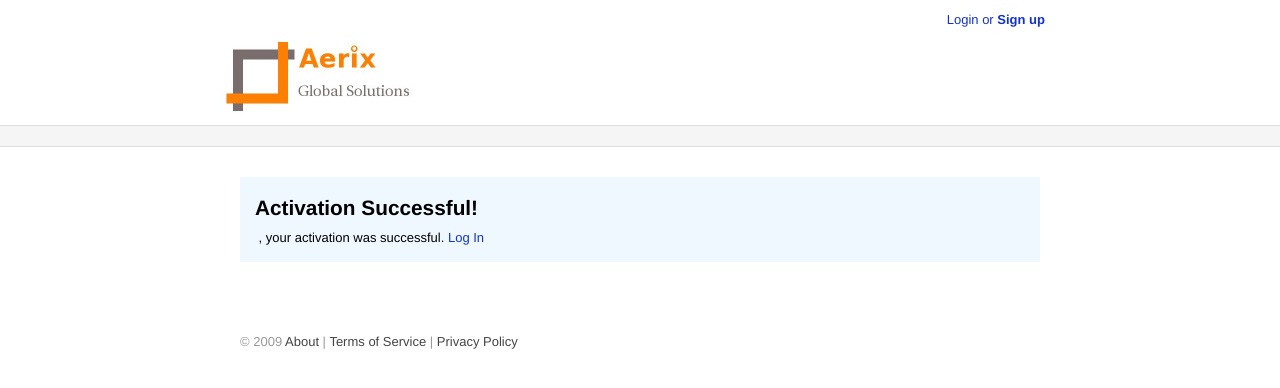
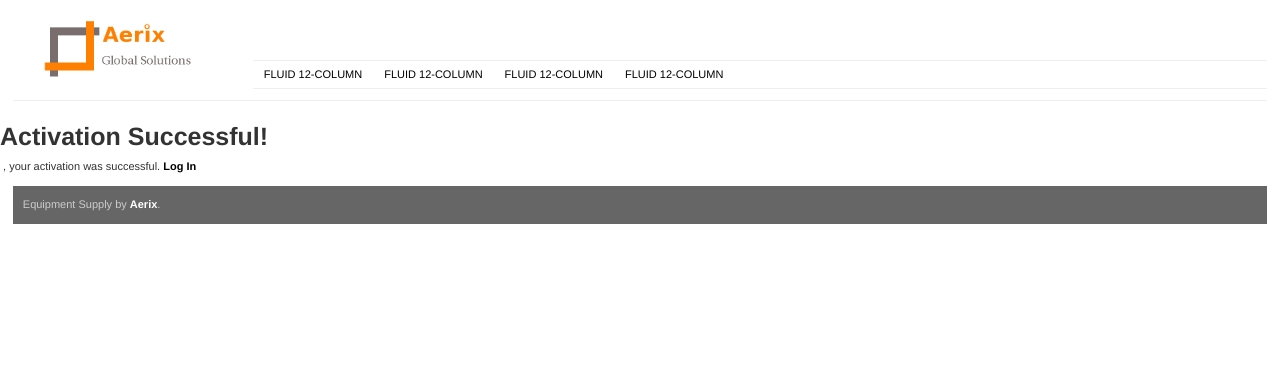
Before and after one commit to deone/eqsupply, a Django app: template templates/account/activate.html in a window 1280 px wide. Shown: the top 388 px of the page. Run offline with Django 3.2, Linux system fonts and the light colour scheme; the template is opened without the code that fills it, so the values that code supplies are empty; some libraries are stand-ins or nearby versions.

Commit message:
Remove obsolete styles and markup on UIs.

```diff
--- a/site_media/css/forms.css
+++ b/site_media/css/forms.css
@@ -1,15 +1,19 @@
-form p	{
-    border-bottom:solid 1px #dedede;
+form .instruction   {
     margin-bottom: 10px;
     padding-bottom: 5px;
+    border-bottom: solid 1px #dedede;
 }
 fieldset {
     border: none;
 }
 fieldset ol, fieldset ul    {
     list-style: none;
-    margin: 0px;
-    padding: 0px;
+    margin-left: -20px;
+    margin-bottom: 0px;
+}
+fieldset li p	{
+    font-style: italic;
+    margin-left: 120px;
 }
 ul.errorlist {
     width: 210px;
--- a/templates/account/base.html
+++ b/templates/account/base.html
@@ -1,8 +1,4 @@
 {% extends "base.html" %}
-
-{% block title %}
-    Account - {% block page_title %}{% endblock %}
-{% endblock %}
 
 {% block custom_css %}
     <link rel="stylesheet" href="/site_media/css/auth.css"/>
@@ -14,7 +10,7 @@
 {% endblock %}
 
 {% block body %}
-    <div id="account" class="clearfix padtop">
+    <div id="account">
 	{% block main %}{% endblock %}
 	{% block sidebar %}{% endblock %}
     </div>
--- a/templates/base.html
+++ b/templates/base.html
@@ -2,11 +2,12 @@
 <html xmlns="http://www.w3.org/1999/xhtml">
     <head>
 	<meta http-equiv="Content-Type" content="text/html; charset=utf-8"/>
-    <title>Aerix Equipment Supply - {% block title %}{% endblock %}</title>
-    <link rel="stylesheet" href="/site_media/css/reset.css"/>
-    <link rel="stylesheet" href="/site_media/css/text.css"/>
-    <link rel="stylesheet" href="/site_media/css/base.css"/>
-    <link rel="stylesheet" href="/site_media/css/forms.css"/>
+	<title>Aerix Equipment Supply</title>
+	<link rel="stylesheet" type="text/css" href="/site_media/css/reset.css" media="screen"/>
+	<link rel="stylesheet" type="text/css" href="/site_media/css/text.css" media="screen"/>
+	<link rel="stylesheet" type="text/css" href="/site_media/css/grid.css" media="screen"/>
+	<link rel="stylesheet" type="text/css" href="/site_media/css/layout.css" media="screen"/>
+	<link rel="stylesheet" type="text/css" href="/site_media/css/nav.css" media="screen"/>
 	<link rel="stylesheet" href="/site_media/css/tables.css"/>
 	{% block custom_css %}{% endblock %}
 	<script type="text/javascript" src="/site_media/js/jquery.js"></script>
@@ -15,7 +16,37 @@
 	{% block custom_js %}{% endblock %}
     </head>
     <body>
-    <div id="tabhead">
+	<div class="container_16">
+	    <div id="header">
+		<div id="logo" class="grid_3">
+		    <a href="http://www.aerixnigeria.com"><img id="logo" src="/site_media/img/logo_small.jpg"/></a>
+		</div>
+		<div class="grid_13">
+		    <ul class="nav">
+			<li><a href="#">Fluid 12-column</a></li>
+			<li><a href="#">Fluid 12-column</a></li>
+			<li><a href="#">Fluid 12-column</a></li>
+			<li><a href="#">Fluid 12-column</a></li>
+		    </ul>
+		</div>
+		<div class="clear"></div>
+	    </div>
+	    <hr class="grid_16"/>
+	    <div id="content">
+		<div id="body">
+		    {% block body %}{% endblock %}
+		</div>
+	    </div>
+	    <div id="footer" class="grid_16">
+		<div class="box">
+		    <p>
+			Equipment Supply by <a href="http://www.aerixnigeria.com/">Aerix</a>.
+		    </p>
+		</div>
+	    </div>
+	</div>
+
+	<!--<div id="tabhead">
 	    <div class="logo"><a href="http://www.aerixnigeria.com" target="blank"><img src="/site_media/img/aerix_logo.jpg"/></a></div>
 	    <div class="login">
 		{% if user.is_authenticated %}
@@ -30,15 +61,7 @@
 	    </div>
 	</div>
 	<div id="msger"><p>Loading...</p></div>
-    <div id="subnav" class="clearfix">&nbsp;</div>
-    <div id="body">
-	{% block body %}{% endblock %}
-    </div>
-    <div id="footer">
-	<div class="legal">
-	    &copy; 2009 <a href="">About</a> | <a href="">Terms of Service</a> | <a href="">Privacy Policy</a>
-	</div>
-    </div>
+	<div id="subnav" class="clearfix">&nbsp;</div>-->
 
 	<script type="text/javascript">
 	    /*var uservoiceJsHost = ("https:" == document.location.protocol) ? "https://uservoice.com" : "http://cdn.uservoice.com";
```
Also changed, not shown: templates/account/signup.html (+17 -23 lines). Lines whose indentation alone changed are shown as unchanged.
